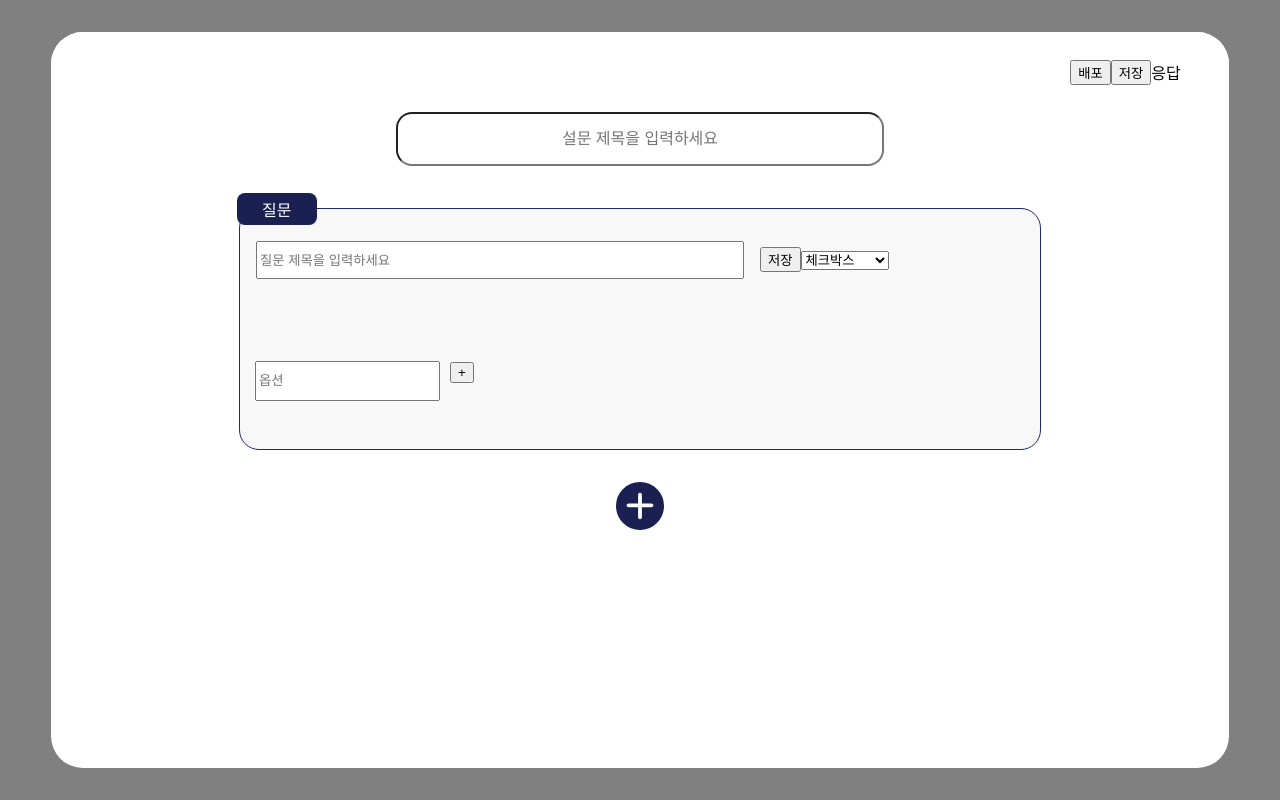
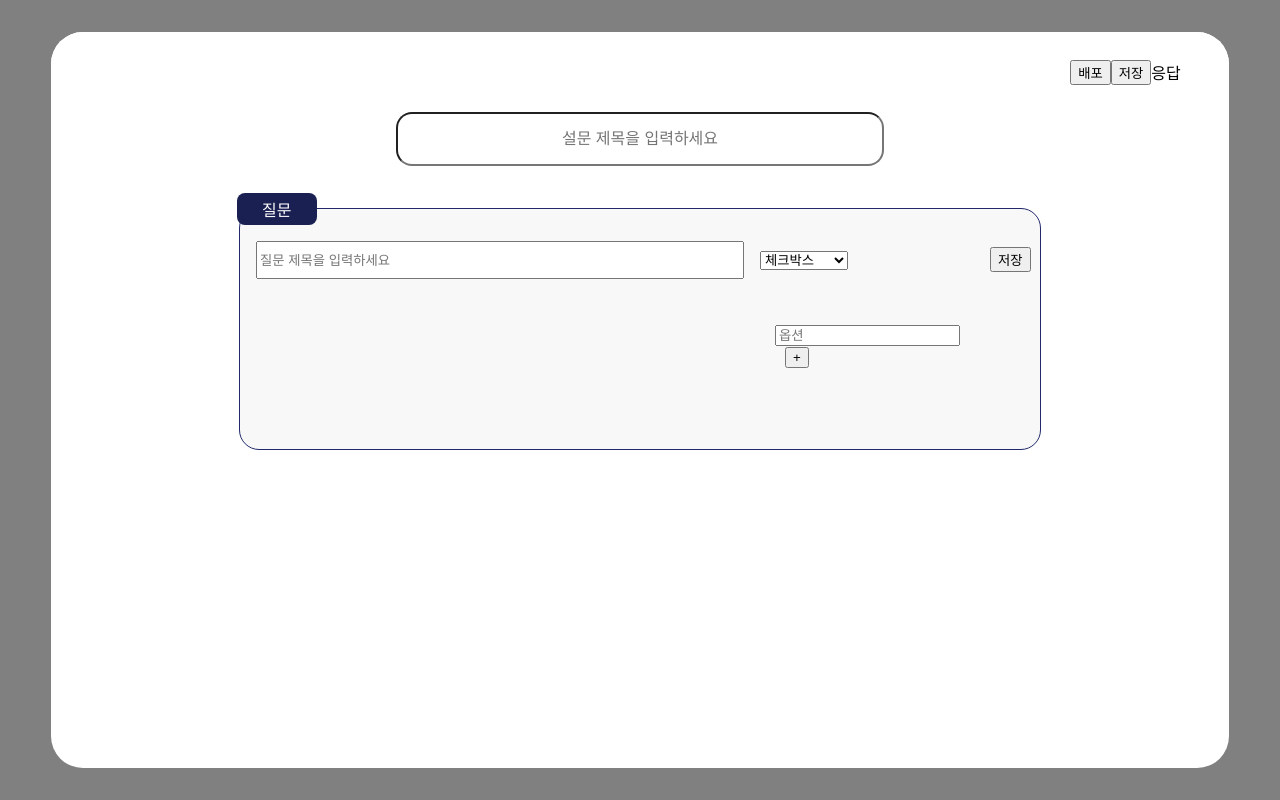
Before and after one commit to gnryu/surveine, a React (Create React App) app: page /about in a window 1280 px wide. Built offline with nearby package versions, Linux system fonts and the light colour scheme.

Commit message:
삭제 기능추가

```diff
--- a/package.json
+++ b/package.json
@@ -6,6 +6,7 @@
     "@testing-library/jest-dom": "^5.16.5",
     "@testing-library/react": "^13.4.0",
     "@testing-library/user-event": "^13.5.0",
+    "nanoid": "^4.0.2",
     "react": "^18.2.0",
     "react-dom": "^18.2.0",
     "react-router-dom": "^6.10.0",
--- a/src/formComponents/FormQuestion.js
+++ b/src/formComponents/FormQuestion.js
@@ -64,6 +64,14 @@ const QuesTitle = styled.input`
   margin: 1rem 1rem;
 `;
 
+const QstTitle = styled.div`
+  display: inline-block;
+  width: 30rem;
+  margin: 1rem 1rem;
+`;
+
+//함수
+
 function FormQuestion(props) {
   const [title, setTitle] = useState();
   const [id, setId] = useState(0);
@@ -123,52 +131,25 @@ function FormQuestion(props) {
     setId(currentId);
   };
 
-  const SaveToArray = (e) => {
-    let count = 0;
-    qstBox.map((data) => {
-      if (data.qst.qstId == id) {
-        qstBox[id] = qstInfo;
-        count++;
-        console.log(JSON.parse(JSON.stringify([...qstBox])));
-        return;
-      }
-    });
-    if (count == 0) {
-      newQstBox([...qstBox, qstInfo]);
-      console.log(JSON.parse(JSON.stringify([...qstBox, qstInfo])));
-      if (id == 0) {
-        newQstBox([qstInfo]);
-        console.log(JSON.parse(JSON.stringify(qstInfo)));
-      }
-    }
+  const SaveToArray = (idreal) => {
+    console.log(idreal);
   };
   //
 
   return (
     <>
-      {props.countList &&
-        props.countList.map((item, i) => (
-          <>
-            <MainFrame
-              onClick={(e) => {
-                IdChange(item);
-              }}
-            >
-              <QuestNum>질문</QuestNum>
-              <QuesTitle
-                type="text"
-                value={qstInfo.qstTitle}
-                placeholder="질문 제목을 입력하세요"
-                onChange={(e) => {
-                  handleClick({ qstTitle: e.target.value, qstId: item });
-                }}
-              />
-
-              <button onClick={SaveToArray}>저장</button>
-              <QstOptions />
-            </MainFrame>
-          </>
-        ))}
+      <MainFrame>
+        <QstTitle>{props.title}</QstTitle>
+        <QstOptions qstType={props.qstType} />
+        <button
+          type="button"
+          className="btn btn__danger"
+          onClick={() => props.deleteTask(props.id)}
+        >
+          {" "}
+          Delete{" "}
+        </button>
+      </MainFrame>
     </>
   );
 }
--- a/src/formComponents/QstOptions.js
+++ b/src/formComponents/QstOptions.js
@@ -27,9 +27,6 @@ function QstOptions({ qstType }) {
   // const opt = "옵션1"
 
   //타입 설렉트
-  const selectType = (e) => {
-    setType(e.target.value);
-  };
 
   useEffect(() => {
     console.log(type);
@@ -37,16 +34,9 @@ function QstOptions({ qstType }) {
 
   return (
     <>
-      <TypeSelect>
-        <select onChange={selectType}>
-          <option>체크박스</option>
-          <option>객관식 질문</option>
-          <option>서술형 질문</option>
-        </select>
-      </TypeSelect>
       <Wrapper>
         <div>
-          {type == "체크박스" && (
+          {qstType == "체크박스" && (
             <div>
               <OptList>
                 {options.map((it) => (
@@ -72,7 +62,7 @@ function QstOptions({ qstType }) {
             </div>
           )}
 
-          {type == "객관식 질문" && (
+          {qstType == "객관식 질문" && (
             <div>
               <OptList>
                 {options.map((it) => (
@@ -99,7 +89,7 @@ function QstOptions({ qstType }) {
             </div>
           )}
 
-          {type == "서술형 질문" && (
+          {qstType == "서술형 질문" && (
             <SubjOption>
               텍스트
               <hr size="1" width="500px" color="gray" />
--- a/src/pages/FormCreation.js
+++ b/src/pages/FormCreation.js
@@ -1,7 +1,11 @@
-import React, { useState } from "react";
+import React, { useEffect, useState } from "react";
 import FormQuestion from "../formComponents/FormQuestion";
 import { ReactComponent as PlusIcon } from "../img/PlusIcon.svg";
 import styled from "styled-components";
+import { nanoid } from "nanoid";
+import QstOptions from "../formComponents/QstOptions";
+
+const DATA = [];
 
 const FormMain = styled.div`
   background: grey;
@@ -81,23 +85,96 @@ const TitleField = styled.input`
   font-size: 1rem;
   border-radius: 1rem;
 `;
+
+const QuestNum = styled.div`
+  width: 5rem;
+  height: 2rem;
+  margin-top: -1rem;
+  margin-left: -0.2rem;
+  border-radius: 0.5rem;
+  background: #1a2051;
+  display: flex;
+  align-items: center;
+  justify-content: center;
+  color: white;
+`;
+const TypeSelect = styled.div`
+  display: inline-block;
+`;
+
+const MainFrame = styled.form`
+  display: block;
+  margin: auto;
+  width: 50rem;
+  height: 15rem;
+  background: #f8f8f8;
+  border: 1px solid #21296b;
+  border-radius: 20px;
+  margin-bottom: 3em;
+  display: table;
+  &:hover {
+    border: 2px solid #1a2051;
+  }
+`;
+
+const QuesTitle = styled.input`
+  display: inline;
+  width: 30rem;
+  height: 2rem;
+  margin: 1rem 1rem;
+`;
+
 function FormCreation() {
   const [title, setTitle] = useState();
-  const [type, setType] = useState();
+  const [type, setType] = useState("체크박스");
   const [countList, setCountList] = useState([0]);
+  const [qstTitle, setQstTitle] = useState();
+  const [qstArr, setQstArr] = useState(DATA);
 
   const onChangeInput = (e) => {
     setTitle(e.target.value);
   };
 
-  const onAddDetailDiv = () => {
-    let countArr = [...countList];
-    let counter = countArr.slice(-1)[0];
-    counter += 1;
-    countArr.push(counter); // index 사용 X
-    // countArr[counter] = counter	// index 사용 시 윗줄 대신 사용
-    setCountList(countArr);
+  const onQstTitleChange = (e) => {
+    setQstTitle(e.target.value);
   };
+
+  const selectType = (e) => {
+    setType(e.target.value);
+  };
+
+  const addQst = (event) => {
+    event.preventDefault();
+    const newQst = {
+      id: "Q-" + nanoid(),
+      title: qstTitle,
+      qstType: type,
+    };
+    setQstArr([...qstArr, newQst]);
+    setQstTitle("");
+    console.log(qstArr);
+  };
+
+  function deleteQst(id) {
+    const remainingTasks = qstArr.filter((task) => id !== task.id);
+    setQstArr(remainingTasks);
+  }
+
+  const QstList = qstArr.map((qst) => (
+    <FormQuestion
+      id={qst.id}
+      title={qst.title}
+      deleteTask={deleteQst}
+      qstType={qst.qstType}
+    />
+  ));
+  // const onAddDetailDiv = () => {
+  //   let countArr = [...countList];
+  //   let counter = countArr.slice(-1)[0];
+  //   counter += 1;
+  //   countArr.push(counter); // index 사용 X
+  //   // countArr[counter] = counter	// index 사용 시 윗줄 대신 사용
+  //   setCountList(countArr);
 
   return (
     <FormMain>
@@ -120,10 +197,28 @@ function FormCreation() {
             onChange={onChangeInput}
           />
         </TitleInput>
-        <FormQuestion countList={countList} />
-        <PlusDiv>
-          <StyledPlusIcon onClick={onAddDetailDiv} />
-        </PlusDiv>
+
+        {QstList}
+
+        <MainFrame onSubmit={addQst}>
+          <QuestNum>질문</QuestNum>
+          <QuesTitle
+            type="text"
+            value={qstTitle}
+            placeholder="질문 제목을 입력하세요"
+            onChange={onQstTitleChange}
+          />
+          <TypeSelect>
+            <select onChange={selectType}>
+              <option id="checkBox">체크박스</option>
+              <option>객관식 질문</option>
+              <option>서술형 질문</option>
+            </select>
+            <QstOptions qstType={type} />
+          </TypeSelect>
+          <button>저장</button>
+        </MainFrame>
+        {/* <StyledPlusIcon onClick={addTask()} /> */}
       </FormSection>
     </FormMain>
   );
```
Also changed, not shown: 1 other file (tests, documents, lock files or other folders).
